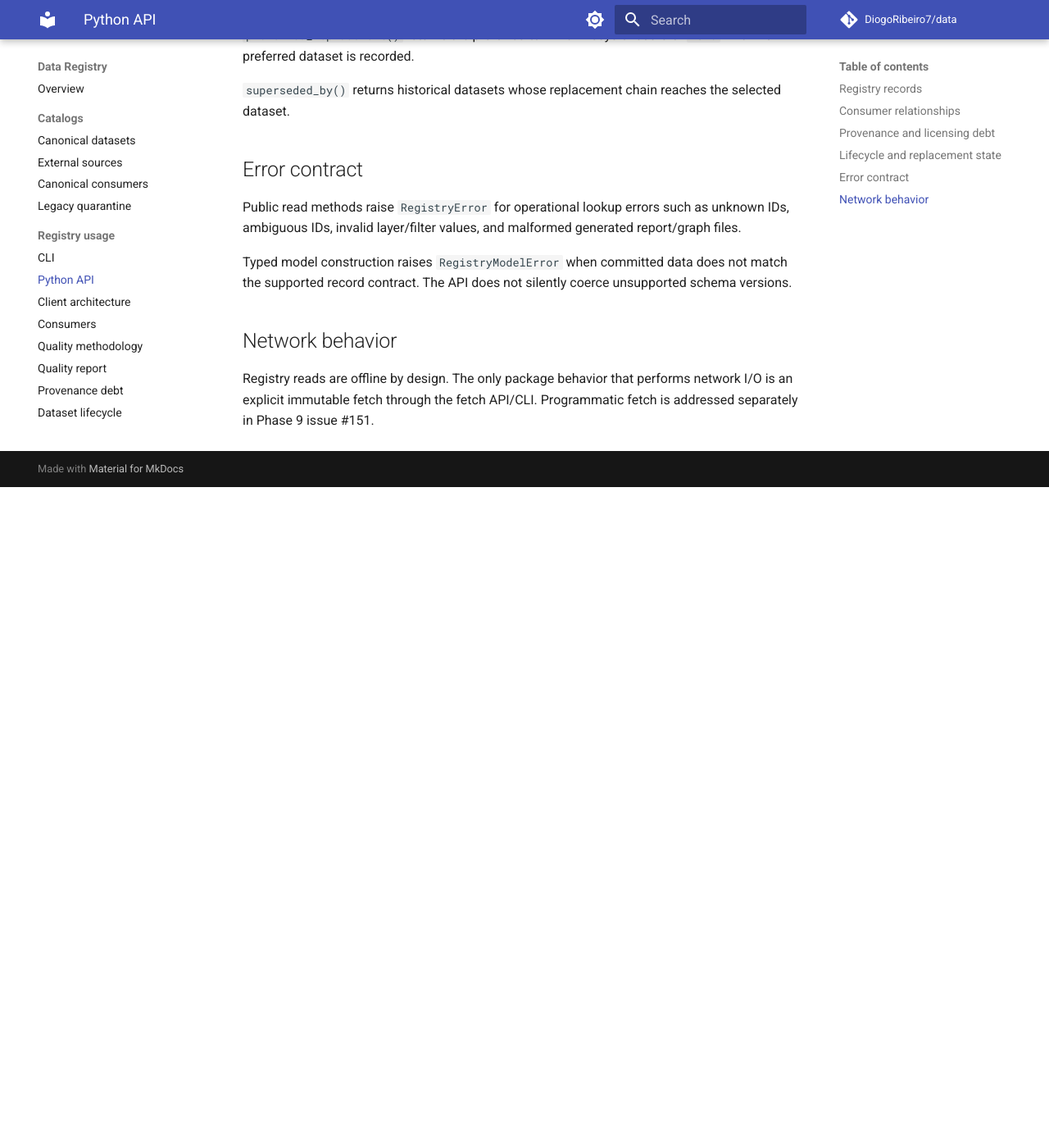
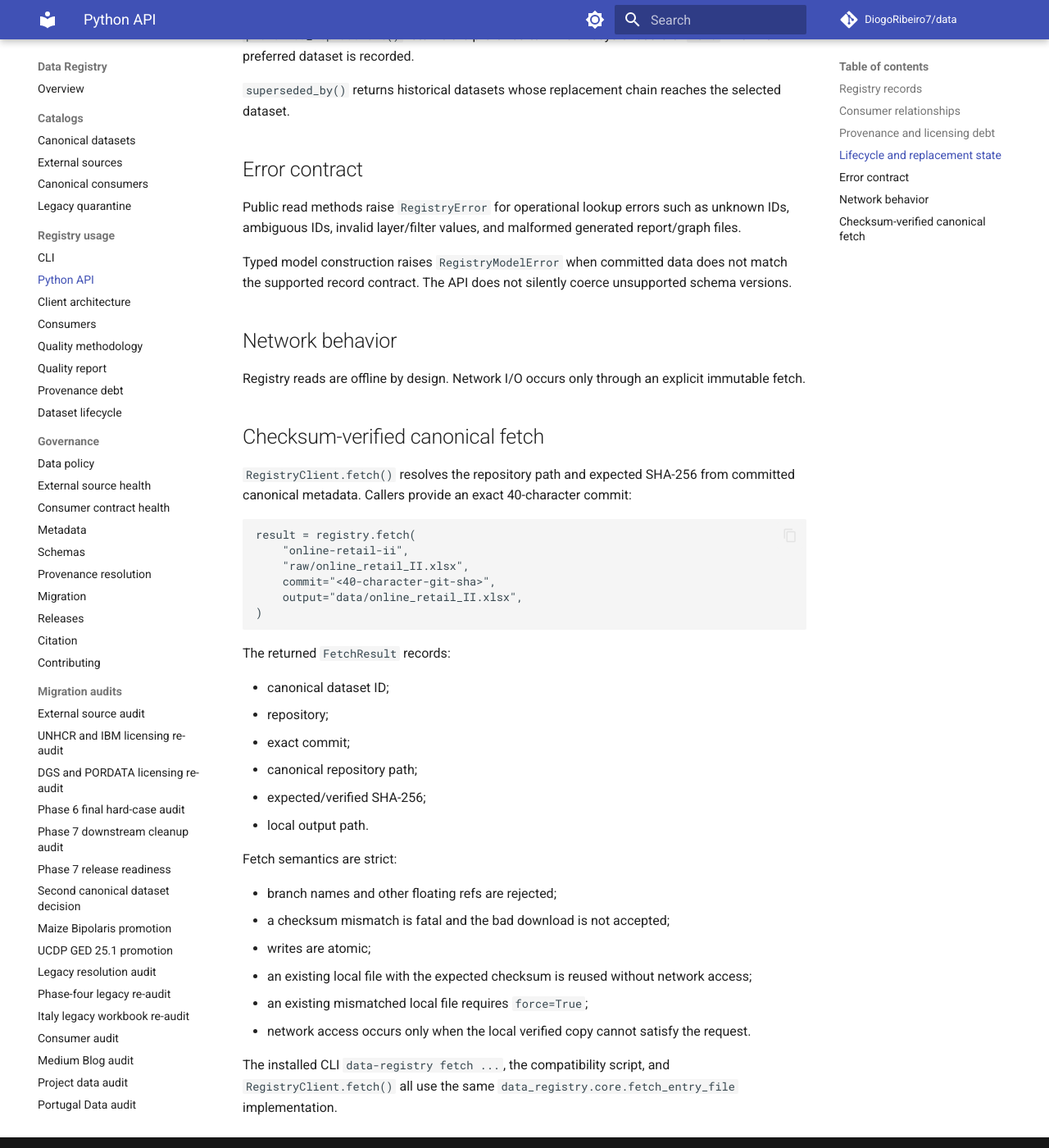
Before and after one commit to DiogoRibeiro7/data, an MkDocs documentation site: the page built from docs/PYTHON_API.md, in a window 1280 px wide and 1400 px high, scrolled down 1797 px. Shown: the whole window at 82% size. Built offline with MkDocs 1.6.1 and Material for MkDocs 9.7.7, drawn with Linux system fonts in a browser that asks for light colours; comment, search, counter and statistics services are not loaded; before the commit the page ends 2391 px from its top, so only the background shows below that.

Commit message:
Document checksum-verified client fetch API

````diff
--- a/docs/PYTHON_API.md
+++ b/docs/PYTHON_API.md
@@ -93,4 +93,40 @@
 
 ## Network behavior
 
-Registry reads are offline by design. The only package behavior that performs network I/O is an explicit immutable fetch through the fetch API/CLI. Programmatic fetch is addressed separately in Phase 9 issue #151.
+Registry reads are offline by design. Network I/O occurs only through an explicit immutable fetch.
+
+## Checksum-verified canonical fetch
+
+`RegistryClient.fetch()` resolves the repository path and expected SHA-256 from
+committed canonical metadata. Callers provide an exact 40-character commit:
+
+```python
+result = registry.fetch(
+    "online-retail-ii",
+    "raw/online_retail_II.xlsx",
+    commit="<40-character-git-sha>",
+    output="data/online_retail_II.xlsx",
+)
+```
+
+The returned `FetchResult` records:
+
+- canonical dataset ID;
+- repository;
+- exact commit;
+- canonical repository path;
+- expected/verified SHA-256;
+- local output path.
+
+Fetch semantics are strict:
+
+- branch names and other floating refs are rejected;
+- a checksum mismatch is fatal and the bad download is not accepted;
+- writes are atomic;
+- an existing local file with the expected checksum is reused without network access;
+- an existing mismatched local file requires `force=True`;
+- network access occurs only when the local verified copy cannot satisfy the request.
+
+The installed CLI `data-registry fetch ...`, the compatibility script, and
+`RegistryClient.fetch()` all use the same `data_registry.core.fetch_entry_file`
+implementation.
````
